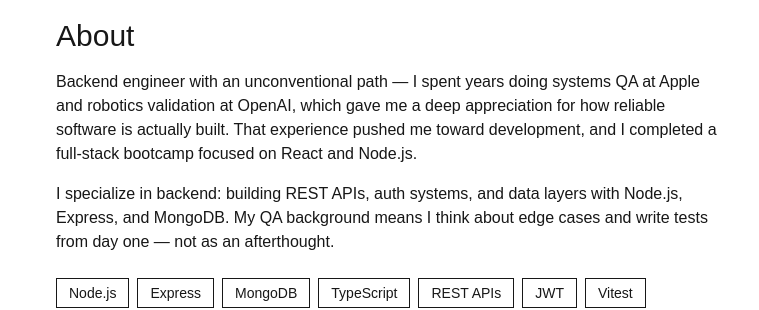
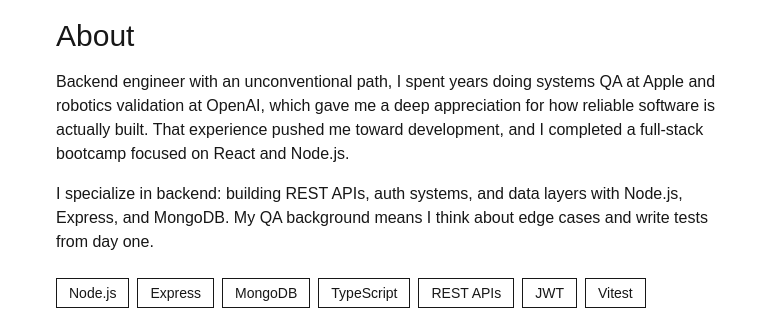
Before and after one commit to Alarlar/portfolio, a Next.js app: page / in a window 1280 px wide. Shown: the part 1369-1679 px from the top of the page, without its empty margins (248-1007 px from the left). Built offline with nearby package versions, Linux system fonts and the light colour scheme.

Commit message:
add about section with bio and skills_edit

```diff
--- a/src/app/_components/About.tsx
+++ b/src/app/_components/About.tsx
@@ -3,7 +3,7 @@
     <section id="about" className="px-6 py-12">
       <h2 className="text-3xl">About</h2>
       <p className="mt-4">
-        Backend engineer with an unconventional path — I spent years doing
+        Backend engineer with an unconventional path, I spent years doing
         systems QA at Apple and robotics validation at OpenAI, which gave me
         a deep appreciation for how reliable software is actually built.
         That experience pushed me toward development, and I completed a
@@ -12,8 +12,7 @@
       <p className="mt-4">
         I specialize in backend: building REST APIs, auth systems, and data
         layers with Node.js, Express, and MongoDB. My QA background means I
-        think about edge cases and write tests from day one — not as an
-        afterthought.
+        think about edge cases and write tests from day one.
       </p>
       <div className="flex flex-wrap gap-2 mt-6">
         <span className="px-3 py-1 border text-sm">Node.js</span>
```
